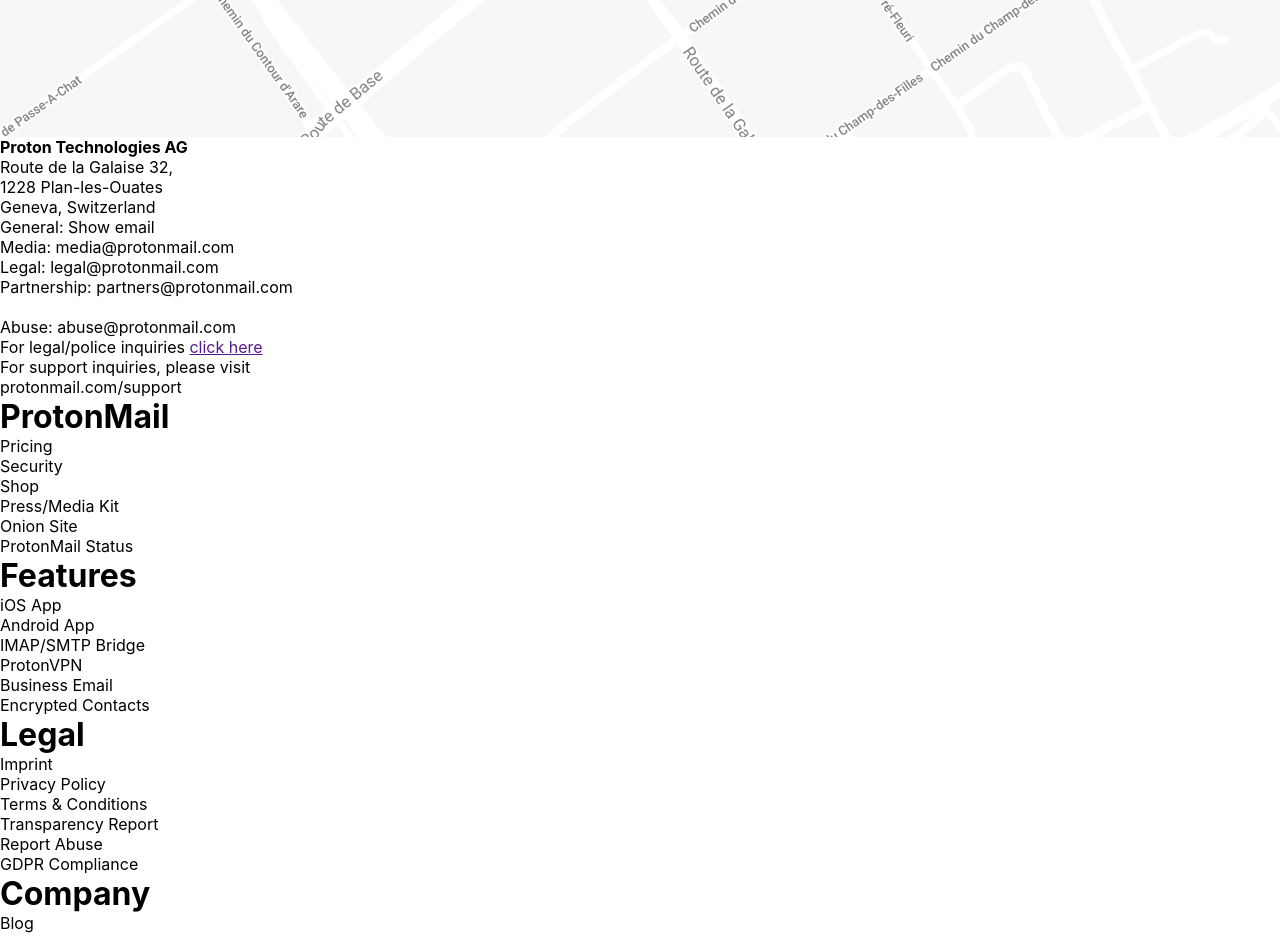
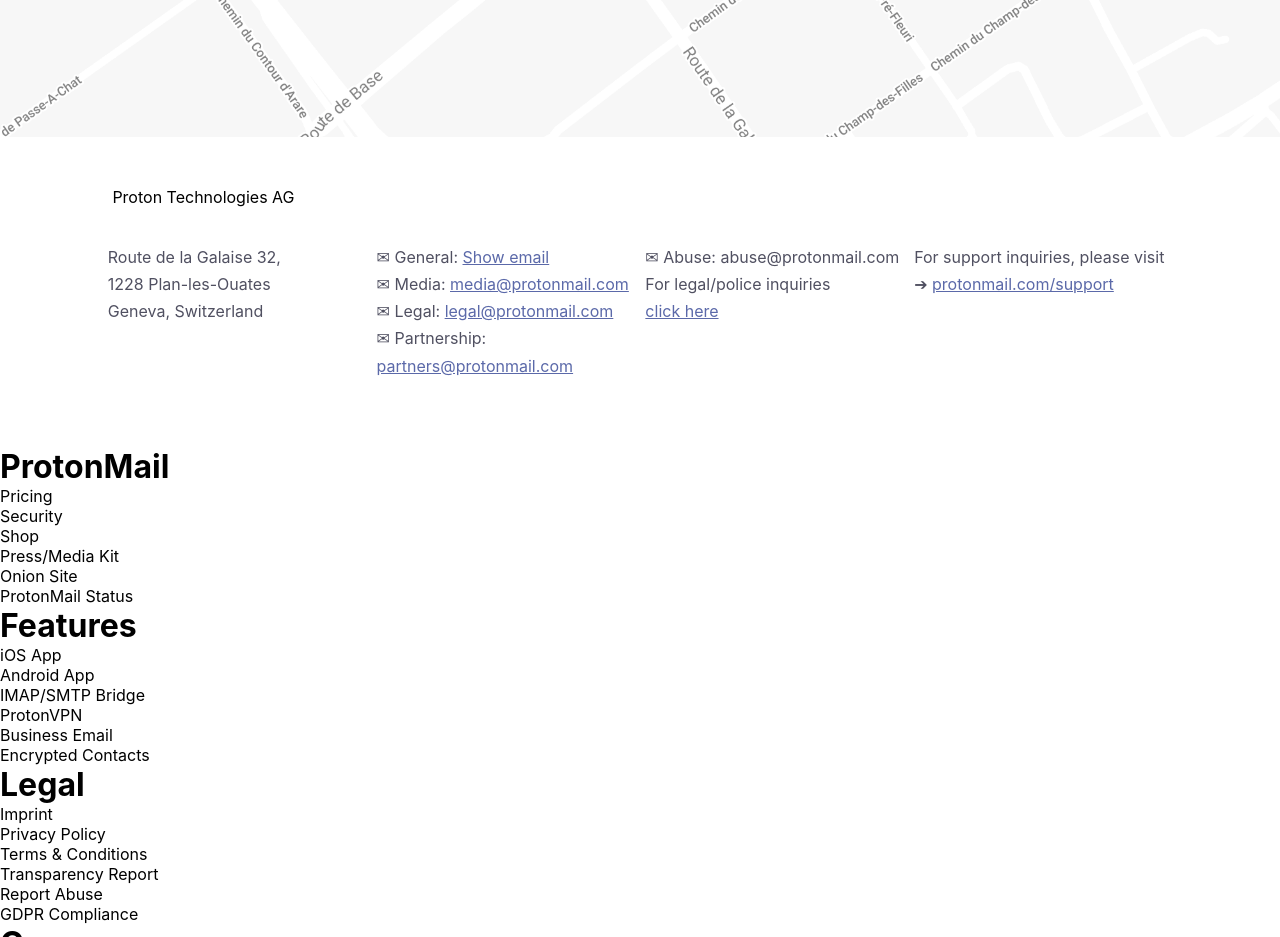
Before and after one commit to MatheusPSantos/programacao-web, a plain HTML site: page projeto-1/index.html in a window 1280 px wide. Shown: the part 6040-6977 px from the top of the page. Drawn offline with Linux system fonts and the light colour scheme.

Commit message:
proton tech estilo finalizado

```diff
--- a/projeto-1/css/main.css
+++ b/projeto-1/css/main.css
@@ -35,6 +35,11 @@
   border-radius: 5px;
   border: none;
   cursor: pointer;
+}
+
+.col {
+  display: flex;
+  flex-direction: column;
 }
 
 .row {
@@ -463,3 +468,29 @@
 }
 
 /* CONTACT */
+.contacts {
+  position: relative;
+  width: 100%;
+  background-color: #fff;
+  color: #505061;
+  text-align: lef;
+  align-items: flex-start;
+  justify-content: start;
+}
+
+.contacts a {
+  color: #5b69a9;
+}
+
+.contacts h4 {
+  font-weight: normal;
+  color: #000;
+  margin: 10px;
+}
+
+.contacts .col {
+  position: relative;
+  width: 24%;
+  margin: 27px 0.5%;
+  line-height: 1.7;
+}
--- a/projeto-1/index.html
+++ b/projeto-1/index.html
@@ -358,35 +358,61 @@
   <div class="location-map">
   </div>
 
-  <div class="contacts">
+  <section class="contacts">
+    <div class="container">
       <h4>
         Proton Technologies AG
       </h4>
+      <div class="row">
+        <div class="col">
 
-    <div class="address">
           Route de la Galaise 32,
           <br>1228 Plan-les-Ouates
           <br>Geneva, Switzerland
         </div>
 
-    <div class="mails">
-      General: Show email
-      <br>Media: media@protonmail.com
-      <br>Legal: legal@protonmail.com
-      <br>Partnership: partners@protonmail.com
+        <div class="col">
+          <p>
+            &#9993; General: <a href="/">Show email</a>
+          </p>
+          <p>
+            &#9993; Media: <a href="/">media@protonmail.com</a>
+          </p>
+          <p>
+            &#9993; Legal: <a href="/">legal@protonmail.com</a>
+          </p>
+          <p>
+            &#9993; Partnership: <br>
+            <a href="/">
+              partners@protonmail.com
+            </a>
+          </p>
+
         </div>
 
-    <div class="legal">
-      <br>Abuse: abuse@protonmail.com
-      <br>For legal/police inquiries
+        <div class="col">
+          <p>
+            &#9993; Abuse: abuse@protonmail.com
+          </p>
+          <p>
+            For legal/police inquiries
+          </p>
           <a href=""> click here </a>
         </div>
 
-    <div class="column">
+        <div class="col">
+          <p>
             For support inquiries, please visit
-      <br>protonmail.com/support
+            <br>&#10132; <a href="/">
+              protonmail.com/support
+            </a>
+          </p>
+
         </div>
       </div>
+    </div>
+  </section>
+
   <footer class="">
     <div class="row">
       <div class="menu-footer">
```
Lines whose indentation alone changed are shown as unchanged.
